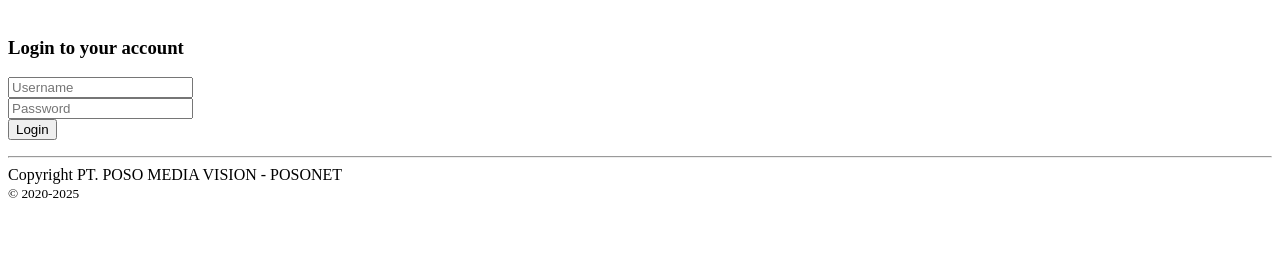
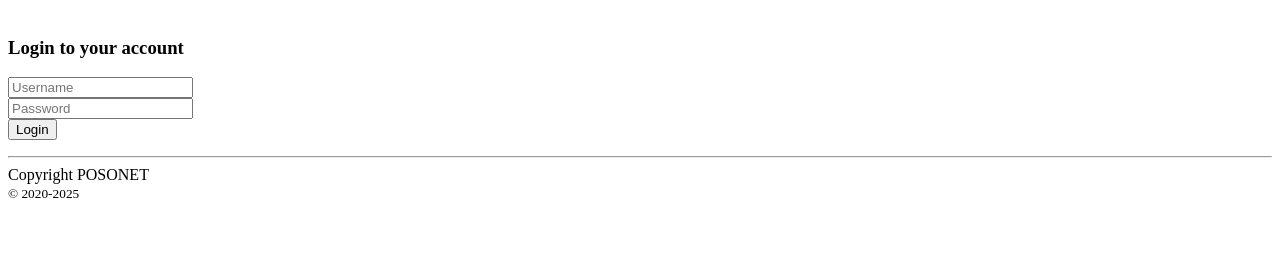
Before and after one commit to gustikpw792/posonet.provisioning, a PHP site: the page made by app/views/login/login.php in a window 1280 px wide. Shown: the part 44-300 px from the top of the page. Run offline with PHP 8.4, Linux system fonts and the light colour scheme; the template is opened without the code that fills it, so the values that code supplies are empty.

Commit message:
Update login.php

```diff
--- a/app/views/login/login.php
+++ b/app/views/login/login.php
@@ -54,7 +54,7 @@
         <hr />
         <div class="row text-center">
             <div class="col-md-6">
-                Copyright PT. POSO MEDIA VISION - POSONET
+                Copyright POSONET
             </div>
             <div class="col-md-6">
                 <small>© 2020-<?php echo date('Y') ?></small>
```
